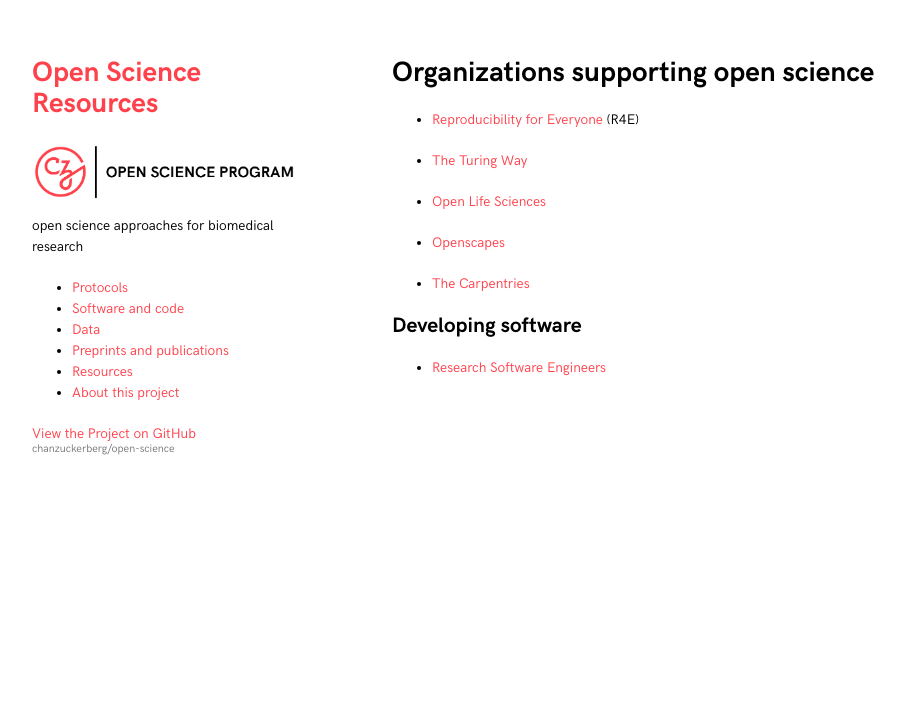
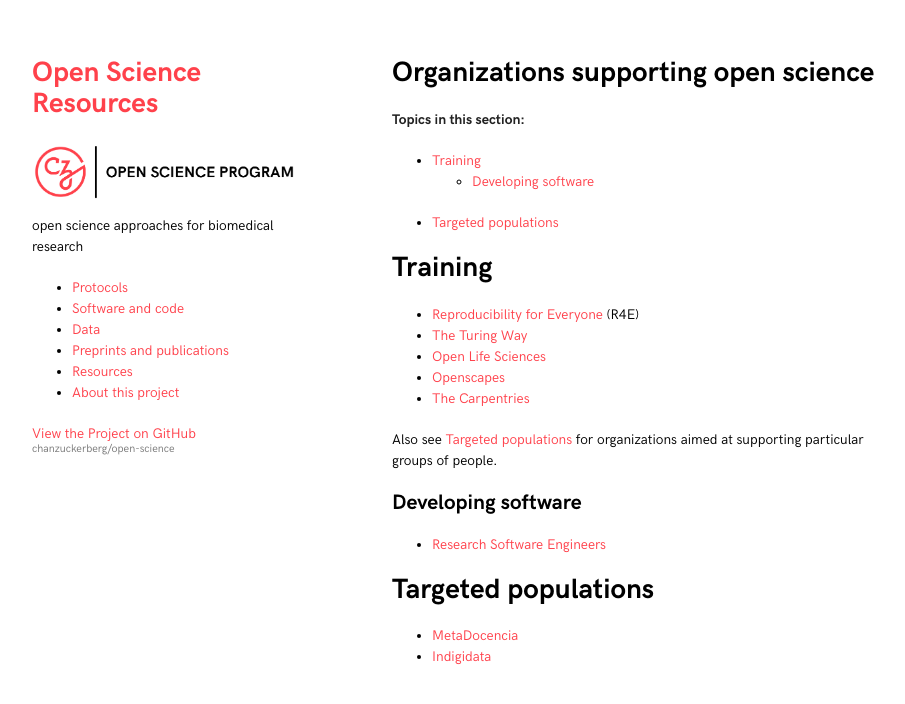
Before and after one commit to chanzuckerberg/open-science, a Jekyll site: the page built from collections/_resources/organizations.md, in a window 1280 px wide. Shown: the top 704 px of the page, without its empty margins (178-1083 px from the left). Built offline with Jekyll 4.4.1, drawn with Linux system fonts in a browser that asks for light colours.

Commit message:
reorg of orgs

```diff
--- a/collections/_resources/organizations.md
+++ b/collections/_resources/organizations.md
@@ -4,16 +4,27 @@ category: resources
 layout: default
 ---
 
+**Topics in this section:**
+- [Training](#training)
+  - [Developing software](#developing-software)
+- [Targeted populations](#targeted-populations)
+
+# Training
+
 - [Reproducibility for Everyone](https://www.repro4everyone.org/) (R4E)
+- [The Turing Way](https://the-turing-way.netlify.app/welcome)
+- [Open Life Sciences](https://openlifesci.org/)
+- [Openscapes](https://www.openscapes.org/)
+- [The Carpentries](https://carpentries.org/)
 
-- [The Turing Way](https://the-turing-way.netlify.app/welcome)
-
-- [Open Life Sciences](https://openlifesci.org/)
-
-- [Openscapes](https://www.openscapes.org/)
-
-- [The Carpentries](https://carpentries.org/)
+Also see [Targeted populations](#targeted-populations)
+for organizations aimed at supporting particular groups of people.
 
 ## Developing software
 
 - [Research Software Engineers](https://researchsoftware.org/)
+
+# Targeted populations
+
+- [MetaDocencia](https://www.metadocencia.org/en/)
+- [Indigidata](https://indigidata.nativebio.org/)
```
